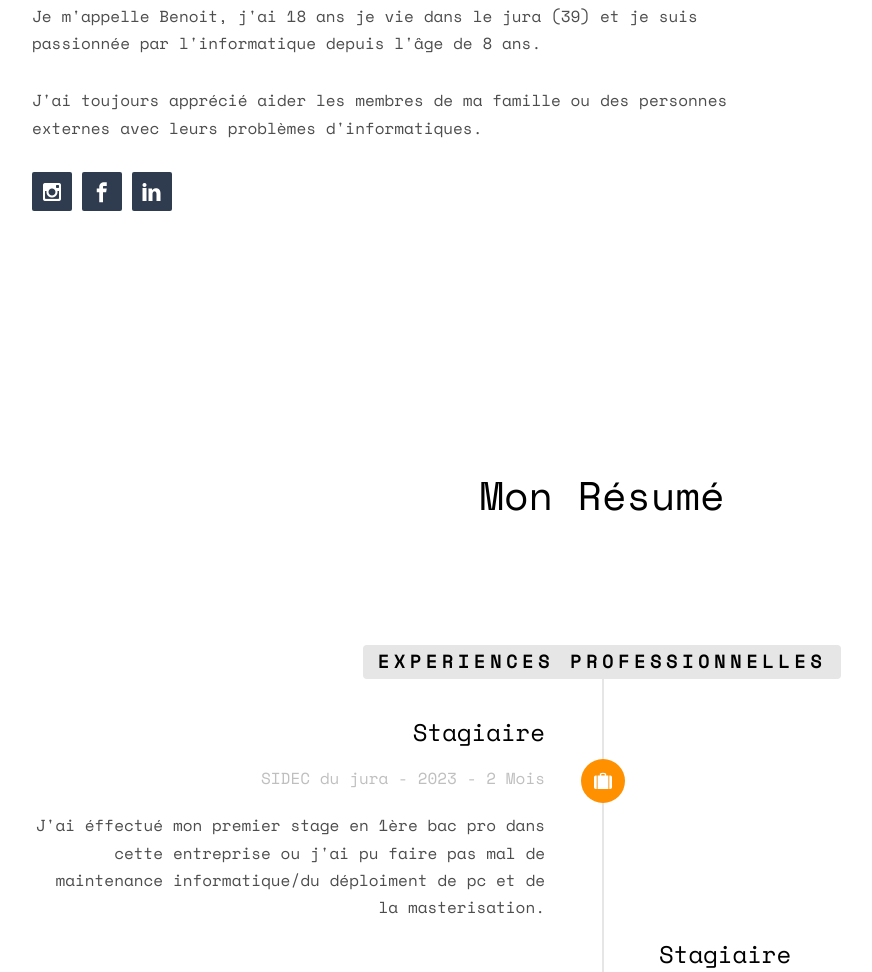
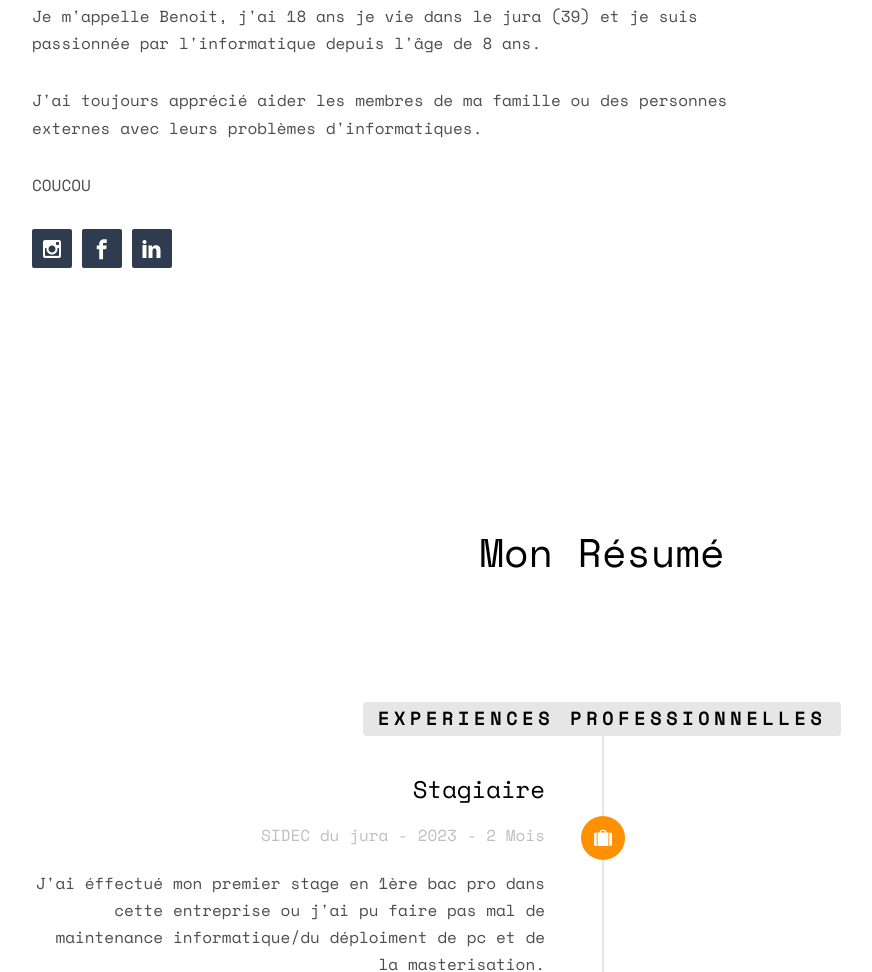
Before and after one commit to herobrinz39/portfolio, a plain HTML site: page index.html in a window 1280 px wide. Shown: the part 1069-2041 px from the top of the page, without its empty margins (38-910 px from the left). Drawn offline with nearby package versions, Linux system fonts and the light colour scheme; files whose address does not match are found by name.

Commit message:
Second commit

```diff
--- a/index.html
+++ b/index.html
@@ -88,6 +88,8 @@
 								passionnée par l'informatique depuis l'âge de 8 ans.</p>
 							<p>J'ai toujours apprécié aider les membres de ma famille ou des
 								personnes externes avec leurs problèmes d'informatiques. </p>
+
+								<p>COUCOU</p>
 							<p>
 								<ul class="fh5co-social-icons">
 									<li><a href="#"><i class="icon-instagram"></i></a></li>
```
